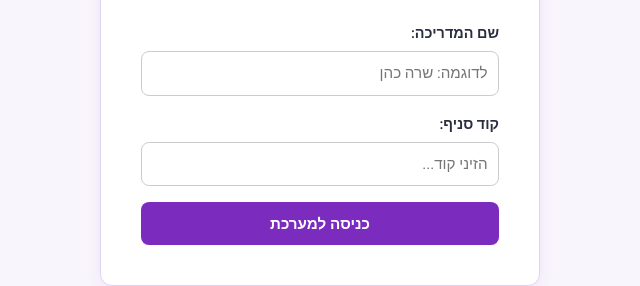
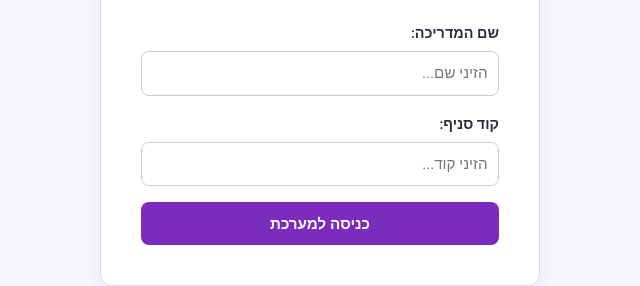
Before and after one commit to LeviLasker/bat-melech-app, a website: page public/index.html in a window 1280 px wide. Shown: the part 306-592 px from the top of the page, 320-960 px from the left. Drawn offline with Linux system fonts and the light colour scheme; no server answers.

Commit message:
Update index.html

```diff
--- a/public/index.html
+++ b/public/index.html
@@ -37,7 +37,7 @@
                 <form id="login-form">
                     <div class="form-group">
                         <label for="leader-name">שם המדריכה:</label>
-                        <input type="text" id="leader-name" placeholder="לדוגמה: שרה כהן" required>
+                        <input type="text" id="leader-name" placeholder="הזיני שם..." required>
                     </div>
                     <div class="form-group">
                         <label for="branch-code">קוד סניף:</label>
```
